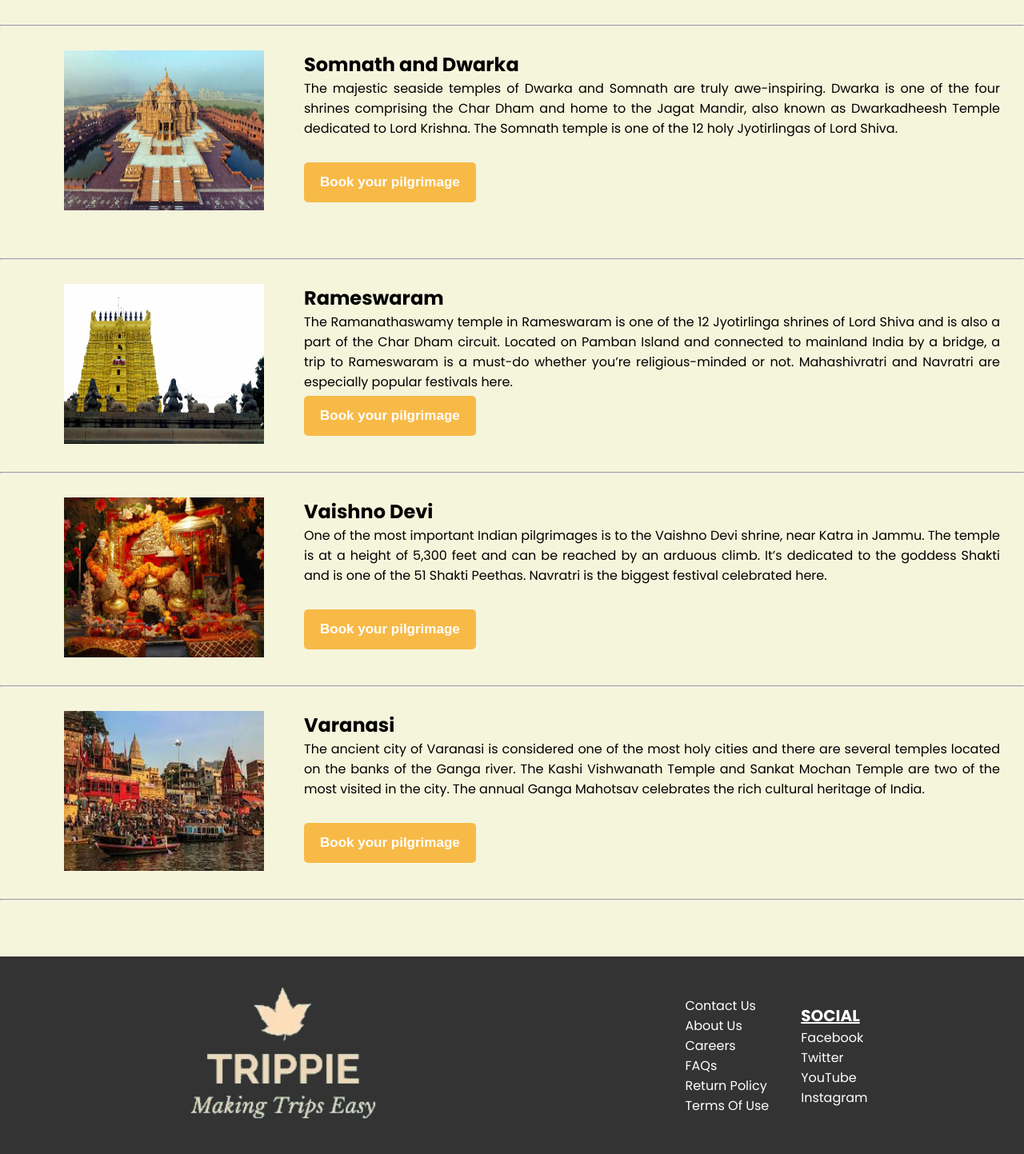
After one commit to namansingh10/woc_travel, a PHP site: page /pilgrimage.php in a window 1280 px wide. The commit adds this page. Shown: the part 1387-2830 px from the top of the page at 80% size. Run offline with PHP 8.4, Linux system fonts and the light colour scheme; the visitor is signed in with stand-in values (Sample User, id 1).

Commit message:
updated pilgrimage.php

```diff
--- a/index.php
+++ b/index.php
@@ -32,7 +32,7 @@
                             echo $_SESSION['name'];
                         ?>
                     </a>
-                    <a href="pilgrimage.html">Pilgrimage</a>
+                    <a href="pilgrimage.php">Pilgrimage</a>
                     <a href="newguide.html">Become A Guide</a>
                     <a href="contact.html">Contact Us</a>
                     <a href="about.html">About Us</a>
--- /dev/null
+++ b/pilgrimage.php
@@ -0,0 +1,209 @@
+<?php
+
+session_start();
+
+?>
+<!DOCTYPE html>
+<html lang="en">
+
+<head>
+    <meta charset="UTF-8">
+    <meta http-equiv="X-UA-Compatible" content="IE=edge">
+    <meta name="viewport" content="width=device-width, initial-scale=1.0">
+    <title>Trippie | Pilgrimage</title>
+    <link rel="stylesheet" type="text/css" href="style.css">
+    <link rel="shortcut icon" type="image/x-icon" href="favicon.ico" />
+    <link href="https://fonts.googleapis.com/css2?family=Poppins:wght@300;400;500;600;700&display=swap"
+        rel="stylesheet">
+    <link rel="stylesheet" href="pilgrimage.css">
+    <link rel="stylesheet" href="https://stackpath.bootstrapcdn.com/font-awesome/4.7.0/css/font-awesome.min.css">
+    <link rel="stylesheet" href="scroll.css">
+
+</head>
+
+<body>
+
+    <header>
+        <div class="navbar">
+            <div class="logo">
+                <a href="index.html"><img src="images/logo1.png" width="150px" height="70px"></a>
+            </div>
+            <nav>
+                <a href="index.php">Home</a>
+                <a href="pilgrimage.php">Pilgrimage</a>
+                <a href="contact.html">Contact Us</a>
+                <a href="about.html">About Us</a>
+                <a href="index.php">
+                        <?php
+                            echo $_SESSION['name'];
+                        ?>
+                </a>
+
+            </nav>
+        </div>
+    </header>
+
+
+    <section class="bg1">
+        <div class="container">
+            <img src="images/pil1.jpg" class="homepic">
+            <div class="centered">
+                <font size="8">PILGRIMAGE IN INDIA</font><br>
+                <p>The land of temples</p>
+            </div>
+        </div>
+
+        <p class="about">Thousands of people come to India from all over the world seeking spiritual enlightenment.
+            Incidentally, most of these pilgrimage sites are tucked away in places blessed with unparalleled natural
+            beauty.<br><br><b>Trippie brings you the best-curated pilgrimage packages.</b></p>
+        <hr>
+        <!-- Adding holy places -->
+
+
+        <div class="categh">
+            <img src="images/shirdi.jpg" class="picmove" width="250px" align="left">
+            <div class="move">
+                <h1>Shirdi Sai Baba</h1>
+
+                <p>The holy town of Shirdi in Maharashtra is synonymous with Sai Baba – the saint who was revered by
+                    followers of all religions and who is said to have performed several miracles. Devotees throng his
+                    shrine year-round and the main festivals celebrated are Ramnavami, Guru Purnima and Vijayadashmi.
+                </p>
+                <br>
+
+                <button class="btn" id="hotel">Book your pilgrimage</button>
+            </div>
+        </div>
+        </div>
+        <hr>
+
+
+        <div class="categh">
+            <img src="images/tirupati.jpg" class="picmove" width="250px" align="left">
+            <div class="move">
+                <h1>Tirupati</h1>
+
+                <p>The Tirumala Venkateswara Temple near Tirupati is one of the holiest in India. The temple is
+                    dedicated to
+                    Lord Venkateswara who is an incarnation of Lord Vishnu. Millions of devotees visit the temple every
+                    year, especially during the annual nine-day Brahmotsavan festival in October.</p><br>
+
+                <button class="btn" id="hotel">Book your pilgrimage</button>
+            </div>
+        </div>
+        </div>
+        <hr>
+
+
+        <div class="categh">
+            <img src="images/somnath.jpg" class="picmove" width="250px" align="left">
+            <div class="move">
+                <h1>Somnath and Dwarka</h1>
+
+                <p>The majestic seaside temples of Dwarka and Somnath are truly awe-inspiring. Dwarka is one of the four
+                    shrines comprising the Char Dham and home to the Jagat Mandir, also known as Dwarkadheesh Temple
+                    dedicated to Lord Krishna. The Somnath temple is one of the 12 holy Jyotirlingas of Lord Shiva.</p>
+                <br>
+                <button class="btn" id="hotel">Book your pilgrimage</button>
+            </div>
+        </div>
+        </div>
+        <br>
+        <hr>
+
+
+        <div class="categh">
+            <img src="images/rames.jpg" class="picmove" width="250px" align="left">
+            <div class="move">
+                <h1>Rameswaram</h1>
+
+                <p>The Ramanathaswamy temple in Rameswaram is one of the 12 Jyotirlinga shrines of Lord Shiva and is
+                    also a
+                    part of the Char Dham circuit. Located on Pamban Island and connected to mainland India by a bridge,
+                    a
+                    trip to Rameswaram is a must-do whether you’re religious-minded or not. Mahashivratri and Navratri
+                    are
+                    especially popular festivals here.</p>
+
+                <button class="btn" id="hotel">Book your pilgrimage</button>
+            </div>
+        </div>
+        </div>
+
+        <hr>
+
+        <div class="categh">
+            <img src="images/devi.jpg" class="picmove" width="250px" align="left">
+            <div class="move">
+                <h1>Vaishno Devi</h1>
+
+                <p>One of the most important Indian pilgrimages is to the Vaishno Devi shrine, near Katra in Jammu. The
+                    temple is at a height of 5,300 feet and can be reached by an arduous climb. It’s dedicated to the
+                    goddess Shakti and is one of the 51 Shakti Peethas. Navratri is the biggest festival celebrated
+                    here.
+                </p><br>
+
+                <button class="btn" id="hotel">Book your pilgrimage</button>
+            </div>
+        </div>
+        </div>
+        <hr>
+        <div class="categh">
+                <img src="images/varansi.jpg" class="picmove" width="250px" align="left">
+                <div class="move">
+                    <h1>Varanasi</h1>
+
+            <p>The ancient city of Varanasi is considered one of the most holy cities and there are several temples
+                located on the banks of the Ganga river. The Kashi Vishwanath Temple and Sankat Mochan Temple are two of
+                the most visited in the city. The annual Ganga Mahotsav celebrates the rich cultural heritage of India.
+            </p>
+            <br>
+            <button class="btn" id="hotel">Book your pilgrimage</button>
+        </div>
+        </div>
+        </div>
+        <hr>
+
+
+
+
+        <!-- ---------footer start--------- -->
+
+
+        <div class="footer">
+            <div class="row">
+                <div class="col-1">
+                    <a href="index.html"><img src="images/logo1.png" width="350px" height="200px"></a>
+                </div>
+                <div class="row2">
+                    <div class="col-2">
+                        <ul>
+                            <li><a href="">Contact Us</a></li>
+                            <li><a href="">About Us</a></li>
+                            <li><a href="">Careers</a></li>
+                            <li><a href="">FAQs</a></li>
+                            <li><a href="">Return Policy</a></li>
+                            <li><a href="">Terms Of Use</a></li>
+                        </ul>
+                    </div>
+                    <div class="col-2">
+                        <ul>
+                            <li><b><u>SOCIAL</u></b></li>
+                            <li><a href="">Facebook</a></li>
+                            <li><a href="">Twitter</a></li>
+                            <li><a href="">YouTube</a></li>
+                            <li><a href="">Instagram</a></li>
+                        </ul>
+                    </div>
+                </div>
+            </div>
+        </div>
+    </section>
+
+    <!-- ---------footer end--------- -->
+
+
+
+</body>
+
+</html>
```
